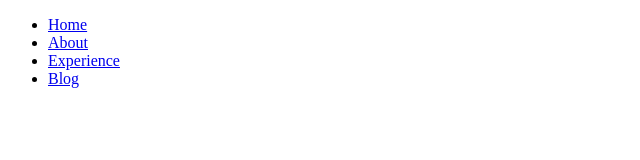
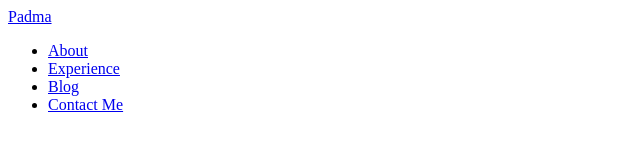
Before and after one commit to christy232458/my_website, a plain HTML site: page contact.html in a window 1280 px wide. Shown: the whole page, without its empty margins (0-640 px from the left). Drawn offline with Linux system fonts and the light colour scheme.

Commit message:
Update contact.html

```diff
--- a/contact.html
+++ b/contact.html
@@ -3,9 +3,17 @@
     <head>
         <title>Contact</title>
     </head>
-    <ul>
-        <li><a href="./index.html">Home</a></li>
-        <li><a href="./about_me.html">About</a></li>
-        <li><a href="./experience.html">Experience</a></li>
-        <li><a href="./blog.html">Blog</a></li>
-    </ul>
+    <body>
+        <a href="./index.html">Padma</a> <!--This will be the logo-->
+
+        <header>
+            <nav>
+                <ul>
+                    <li><a href="./about_me.html">About</a></li>
+                    <li><a href="./experience.html">Experience</a></li>
+                    <li><a href="./blog.html">Blog</a></li>
+                    <li><a href="./contact.html">Contact Me</a></li>
+                </ul>
+            </nav>
+        </header>
+    </body>
```
